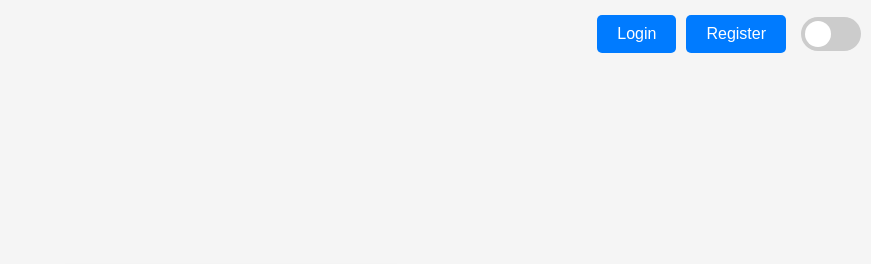
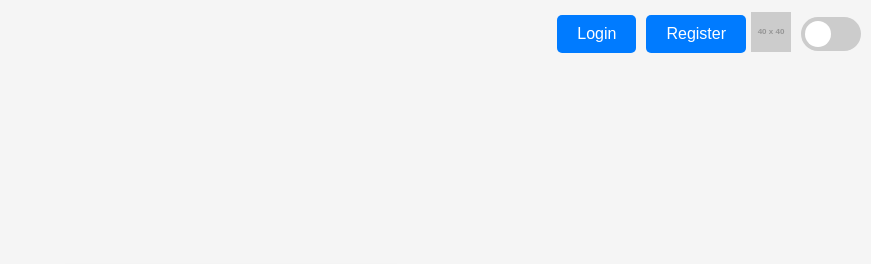
Before and after one commit to parsTroy/pomo, a plain HTML site: page frontend/index.html in a window 1280 px wide. Shown: the top 264 px of the page, without its empty margins (409-1280 px from the left). Drawn offline with Linux system fonts and the light colour scheme; placeholder pictures from the web are drawn by us.

Commit message:
Update html

```diff
--- a/frontend/index.html
+++ b/frontend/index.html
@@ -10,6 +10,13 @@
     <div class="top-bar">
       <button id="login-btn">Login</button>
       <button id="register-btn">Register</button>
+      <div class="profile-module">
+        <img
+          id="profile-pic"
+          src="https://via.placeholder.com/40"
+          alt="Profile Picture"
+        />
+      </div>
       <div class="theme-toggle">
         <label class="switch">
           <input type="checkbox" id="theme-toggle-checkbox" />
@@ -17,7 +24,6 @@
         </label>
       </div>
     </div>
-    <div class="container">
     <div class="auth" id="auth-form" style="display: none">
       <input type="text" id="username" placeholder="Username" />
       <input type="password" id="password" placeholder="Password" />
@@ -25,6 +31,7 @@
       <button id="register">Register</button>
       <button id="close-auth">Close</button>
     </div>
+    <div class="container">
       <div class="timer">
         <span id="minutes">25</span>:<span id="seconds">00</span>
       </div>
```
Lines whose indentation alone changed are shown as unchanged.
